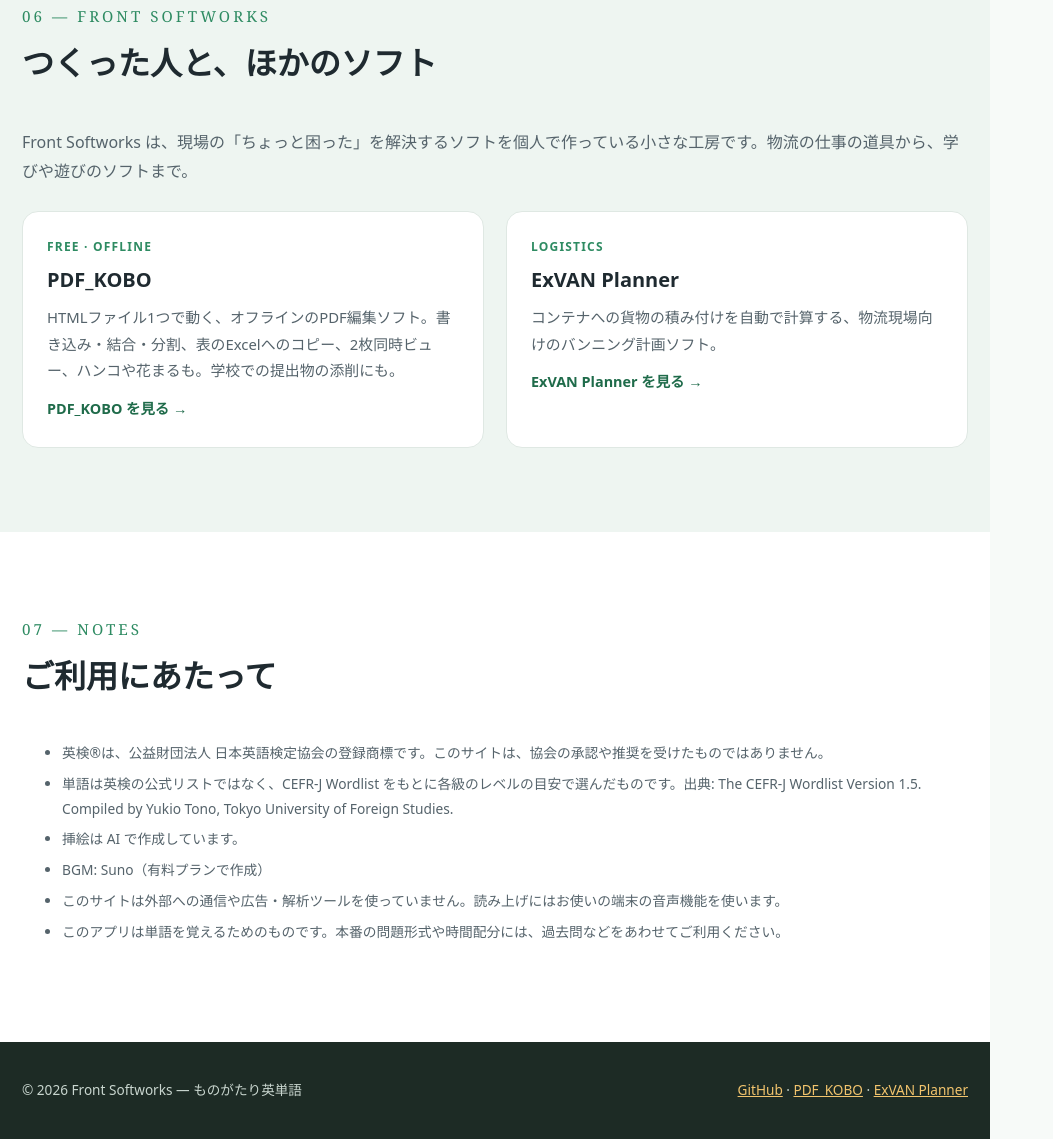
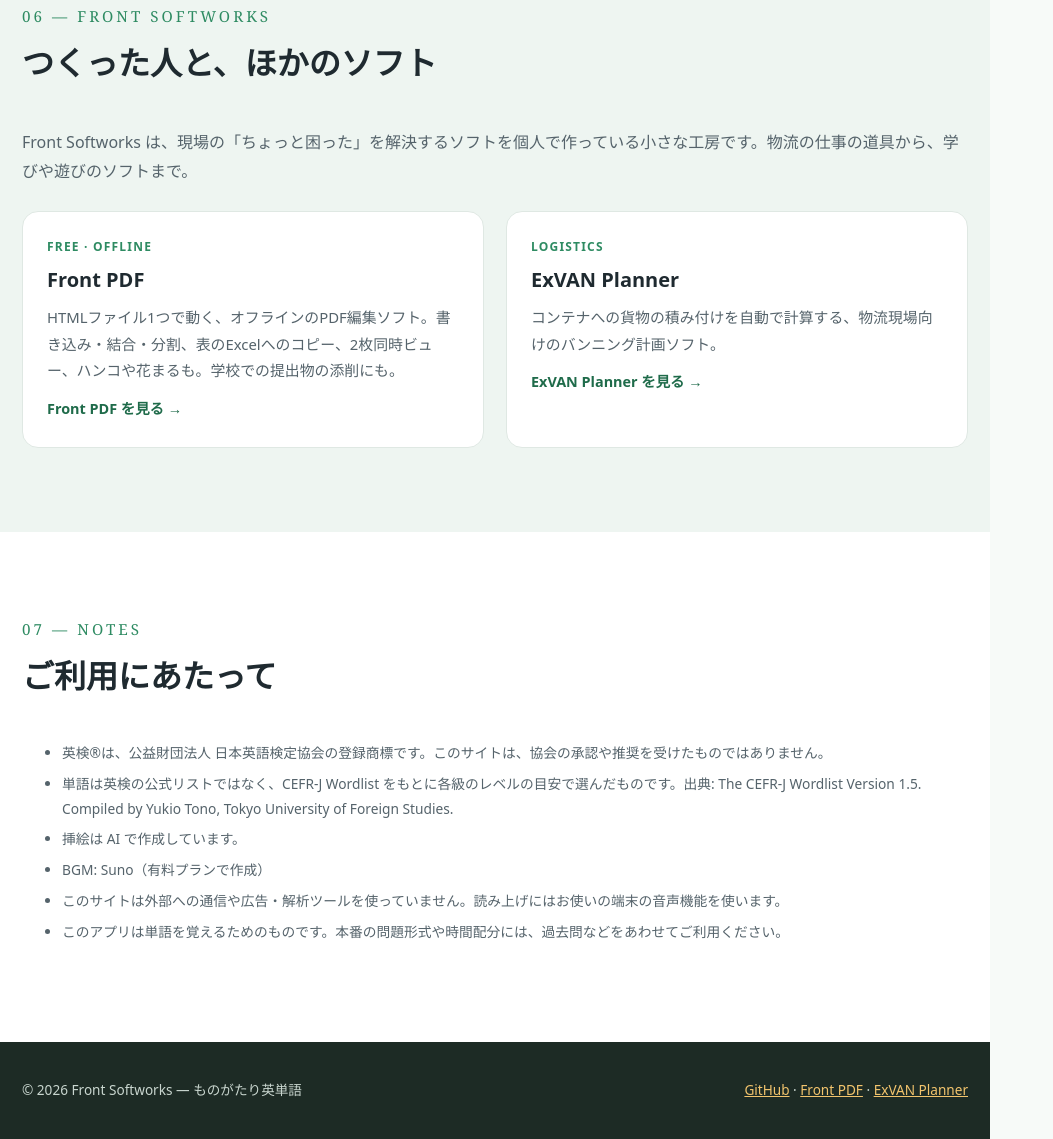
Before and after one commit to Hiro0149/story-eitango, a plain HTML site: page index.html in a window 1280 px wide. Shown: the part 5124-6263 px from the top of the page, without its empty margins (0-1053 px from the left). Drawn offline with Linux system fonts and the light colour scheme.

Commit message:
ほかのソフト：PDF_KOBO を Front PDF に改名
Co-Authored-By: Claude Opus 5.5 <noreply@anthropic.com>
Claude-Session: https://claude.ai/code/session_01EvfEHd2q64EWNTvkUcgXza

```diff
--- a/index.html
+++ b/index.html
@@ -266,8 +266,8 @@ footer .wrap{display:flex;flex-wrap:wrap;justify-content:space-between;gap:12px}
   <div class="sec-head"><div class="num">06 — FRONT SOFTWORKS</div><h2>つくった人と、ほかのソフト</h2></div>
   <p class="about-fsw">Front Softworks は、現場の「ちょっと困った」を解決するソフトを個人で作っている小さな工房です。物流の仕事の道具から、学びや遊びのソフトまで。</p>
   <div class="fsw">
-    <a class="prod" href="https://hiro0149.github.io/pdf-kobo/"><div class="tag">FREE · OFFLINE</div><h4>PDF_KOBO</h4>
-      <p>HTMLファイル1つで動く、オフラインのPDF編集ソフト。書き込み・結合・分割、表のExcelへのコピー、2枚同時ビュー、ハンコや花まるも。学校での提出物の添削にも。</p><span class="more">PDF_KOBO を見る →</span></a>
+    <a class="prod" href="https://hiro0149.github.io/pdf-kobo/"><div class="tag">FREE · OFFLINE</div><h4>Front PDF</h4>
+      <p>HTMLファイル1つで動く、オフラインのPDF編集ソフト。書き込み・結合・分割、表のExcelへのコピー、2枚同時ビュー、ハンコや花まるも。学校での提出物の添削にも。</p><span class="more">Front PDF を見る →</span></a>
     <a class="prod" href="https://exvan-planner.github.io/"><div class="tag">LOGISTICS</div><h4>ExVAN Planner</h4>
       <p>コンテナへの貨物の積み付けを自動で計算する、物流現場向けのバンニング計画ソフト。</p><span class="more">ExVAN Planner を見る →</span></a>
   </div>
@@ -287,7 +287,7 @@ footer .wrap{display:flex;flex-wrap:wrap;justify-content:space-between;gap:12px}
 
 <footer><div class="wrap">
   <div>© 2026 Front Softworks — ものがたり英単語</div>
-  <div><a href="https://github.com/Hiro0149/story-eitango">GitHub</a> · <a href="https://hiro0149.github.io/pdf-kobo/">PDF_KOBO</a> · <a href="https://exvan-planner.github.io/">ExVAN Planner</a></div>
+  <div><a href="https://github.com/Hiro0149/story-eitango">GitHub</a> · <a href="https://hiro0149.github.io/pdf-kobo/">Front PDF</a> · <a href="https://exvan-planner.github.io/">ExVAN Planner</a></div>
 </div></footer>
 <aside class="side" aria-label="すぐに読む">
   <div class="lbl">QUICK START</div>
```
